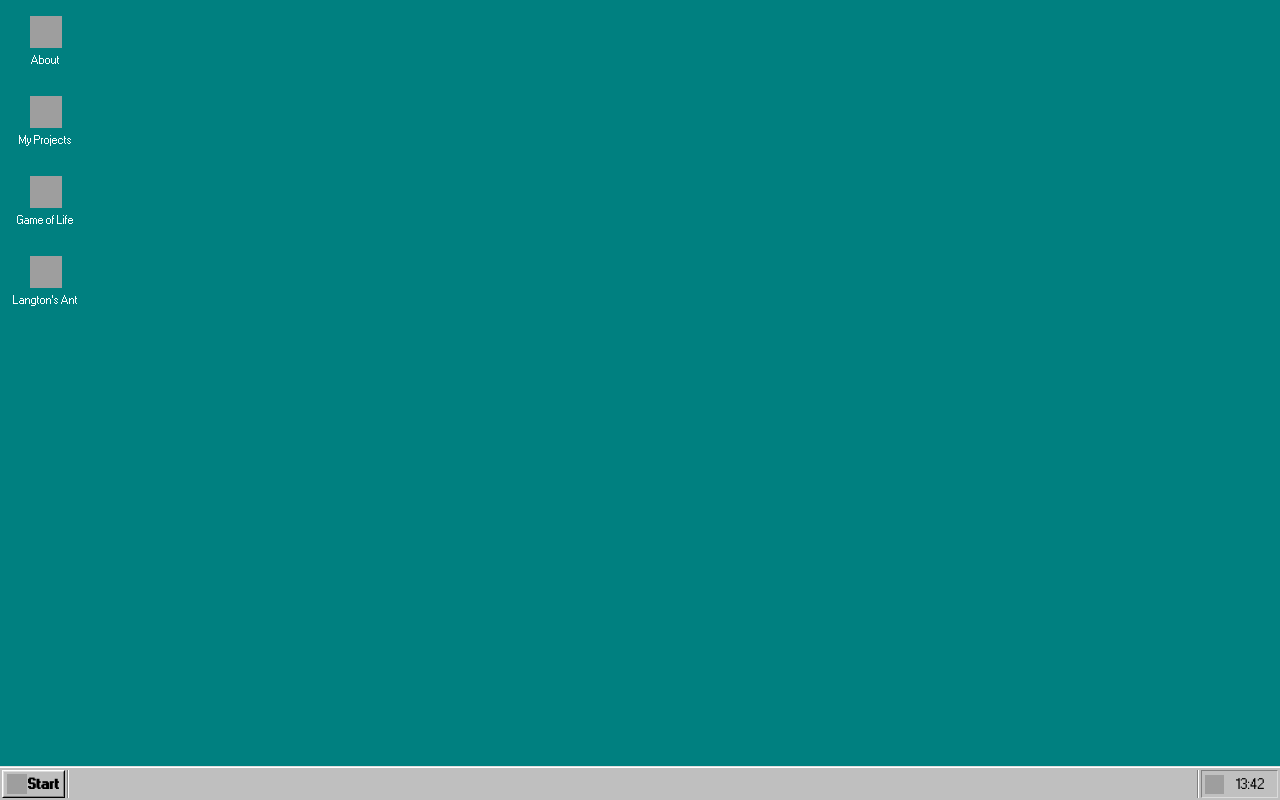
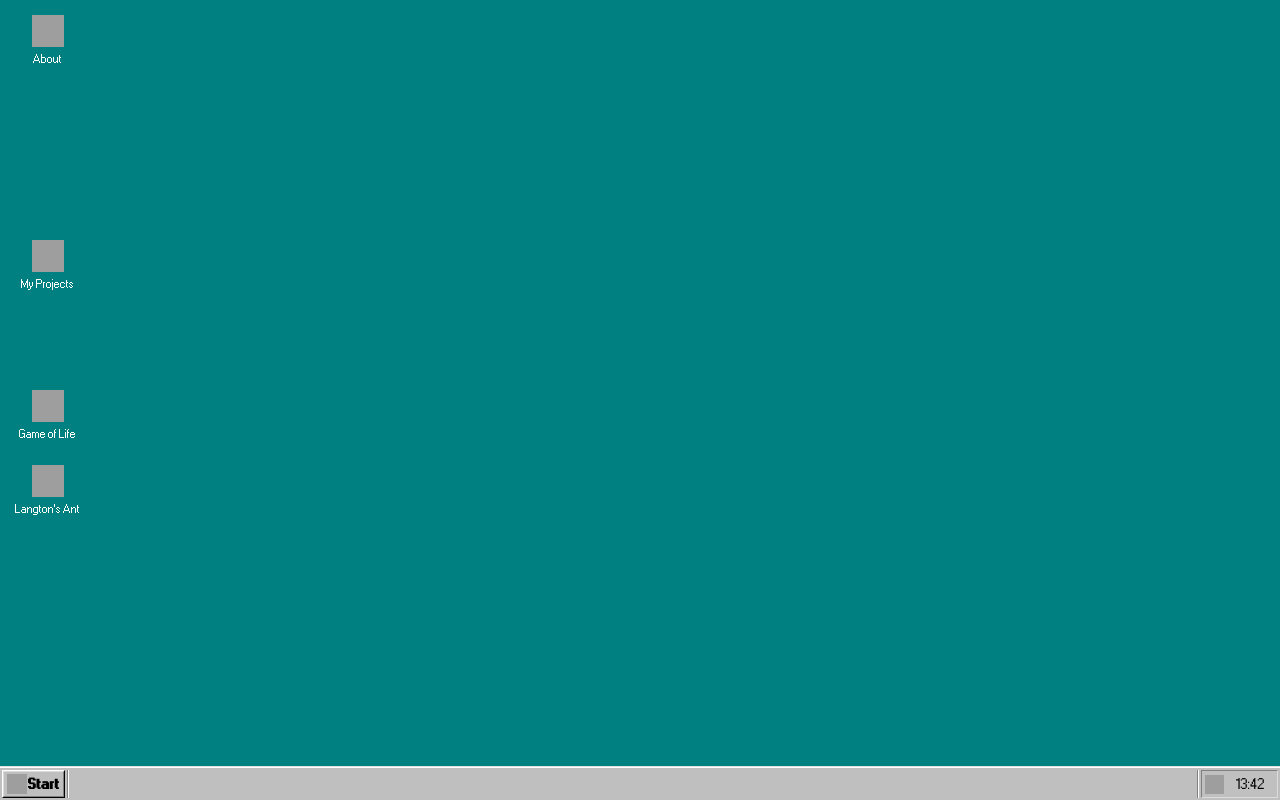
Before and after one commit to marekblvn/marekblvn.github.io, a SvelteKit app: page / in a window 1280 px wide. Built offline with nearby package versions, Linux system fonts and the light colour scheme; grey boxes are pictures that could not be loaded.

Commit message:
Desktop icons are now moveable

```diff
--- a/src/routes/+layout.svelte
+++ b/src/routes/+layout.svelte
@@ -18,9 +18,12 @@
 	}
 
 	let { children } = $props();
-	const shortcuts: Array<Route> = $state([
+	let shortcuts: Array<Route | undefined> = $state([
 		{ route: '/about', label: 'About', icon: computerIcon },
+		undefined,
+		undefined,
 		{ route: '/projects', label: 'My Projects' },
+		undefined,
 		{ route: '/game-of-life', label: 'Game of Life', icon: executableIcon },
 		{ route: '/langtons-ant', label: "Langton's Ant", icon: executableIcon }
 	]);
@@ -32,10 +35,24 @@
 				}
 			});
 		});
+		const widthCount = Math.floor((window.innerWidth - 20) / 75);
+		const heightCount = Math.floor((window.innerHeight - 30) / 75);
+		console.log('width count:', widthCount);
+		console.log('height count:', heightCount);
+		const desktopCapacity = widthCount * heightCount;
+		console.log('desktop capacity:', desktopCapacity);
+		shortcuts.length = desktopCapacity;
 	});
 	function moveShortcut(from: number, to: number) {
 		const movedItem = shortcuts.splice(from, 1)[0];
 		shortcuts.splice(to, 0, movedItem);
+	}
+	function handleDrop(event: DragEvent, index: number) {
+		event.preventDefault();
+		const fromIndex = Number(event.dataTransfer?.getData('text/plain'));
+		if (!isNaN(fromIndex) && fromIndex !== index) {
+			moveShortcut(fromIndex, index);
+		}
 	}
 </script>
 
@@ -48,7 +65,15 @@
 		<!-- {/if} -->
 		<div class="desktop">
 			{#each shortcuts as shortcut, index}
-				<RouteShortcut {...shortcut} {index} onMove={moveShortcut} />
+				{#if shortcut}
+					<RouteShortcut {...shortcut} {index} onMove={moveShortcut} />
+				{:else}
+					<div
+						class="empty-space"
+						ondrop={(e) => handleDrop(e, index)}
+						ondragover={(e) => e.preventDefault()}
+					></div>
+				{/if}
 			{/each}
 		</div>
 	</div>
@@ -78,7 +103,7 @@
 	.main-page {
 		height: calc(100% - 28px);
 		background-color: teal;
-		padding: 16px 8px;
+		padding: 15px 10px;
 		position: relative;
 	}
 	.bottom-panel {
@@ -101,7 +126,7 @@
 		display: grid;
 		grid-template-columns: repeat(auto-fill, 75px);
 		grid-template-rows: repeat(auto-fill, 75px);
-		gap: 5px;
+		gap: 0px;
 		grid-auto-flow: column;
 		overflow-x: scroll;
 		scroll-behavior: smooth;
@@ -112,4 +137,8 @@
 		top: 0;
 		z-index: 4500;
 	}
+	.empty-space {
+		width: 75px;
+		height: 75px;
+	}
 </style>
```
